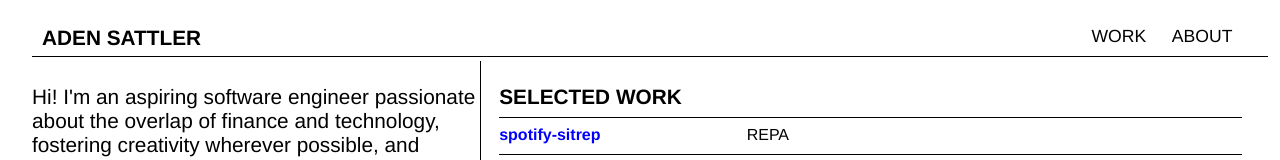
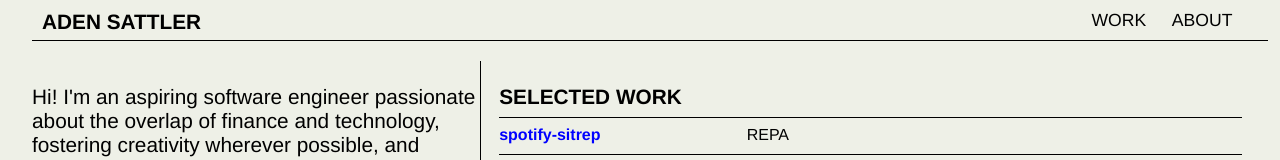
Before and after one commit to adensattler/adensattler.github.io, a React (Create React App) app: page / in a window 1280 px wide. Shown: the top 160 px of the page. Built offline with nearby package versions, Linux system fonts and the light colour scheme; a web font is replaced by a local one.

Commit message:
background color added

```diff
--- a/src/App.css
+++ b/src/App.css
@@ -1,6 +1,7 @@
 @import url(https://db.onlinewebfonts.com/c/17241fb9c2ffb3ec11eba762e771435f?family=Suisse+Int%27l+Book);
 
 :root {
+  --background-color: #EEF0E7;
   --dark-grey: #384853;
   --body-grey: #8b949d;
   --body-grey-lighter: #868a8ead;
@@ -8,6 +9,7 @@
 }
 
 body {
+  background-color: var(--background-color);
   font-family: "Suisse Int'l Boo", Helvetica, Arial, sans-serif;
   width: 100%;
 }
@@ -26,7 +28,7 @@ h1 {
   margin: 0vh auto;
   top: 0;
   left: 0;
-  padding-top: 2vh;
+  /* padding-top: 2vh; */
 }
 a {
   color: black;
```
